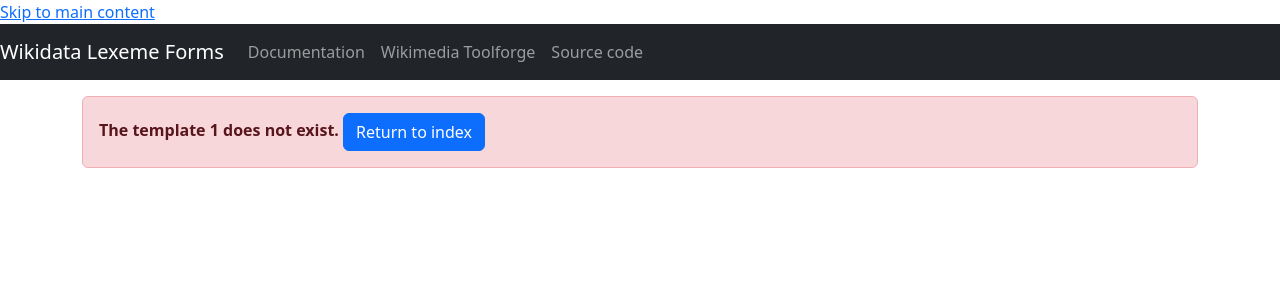
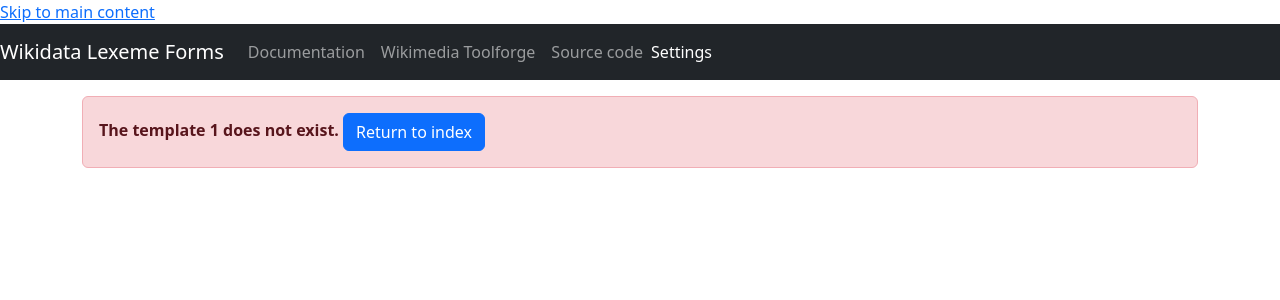
Before and after one commit to lucaswerkmeister/tool-lexeme-forms, a Flask app: page /template/1/bulk/ in a window 1280 px wide. Shown: the top 300 px of the page. Run offline with Flask 3, Linux system fonts and the light colour scheme; parts of the project's set-up code (start-up, migrations or seed data) failed here and were passed over; some libraries are stand-ins or nearby versions.

Commit message:
Add settings heading and link
Put the settings link next to the authentication area. Since the navbar
now has more items, change the breakpoint where it collapses into a
hamburger menu from small to medium.

```diff
--- a/i18n/en.json
+++ b/i18n/en.json
@@ -46,5 +46,7 @@
 	"documentation": "Documentation",
 	"toolforge": "Wikimedia Toolforge",
 	"source-code": "Source code",
-	"login": "Log in"
+	"login": "Log in",
+	"settings-link": "Settings",
+	"settings-heading": "Settings"
 }
--- a/i18n/qqq.json
+++ b/i18n/qqq.json
@@ -48,5 +48,7 @@
 	"documentation": "Text for a link to the tool’s documentation.",
 	"toolforge": "Text for a link to the tool’s hosting platform, Wikimedia Toolforge.",
 	"source-code": "Text for a link to the tool’s source code.",
-	"login": "Text for a link to log into the tool.\n{{Identical|Log in}}"
+	"login": "Text for a link to log into the tool.\n{{Identical|Log in}}",
+	"settings-link": "Text for a link to the tool’s settings in the navbar. Usually identical to {{msg-wm|wikdata-lexeme-forms-settings-heading}}.",
+	"settings-heading": "Heading for the settings page. Usually identical to {{msg-wm|wikdata-lexeme-forms-settings-link}}."
 }
--- a/templates/base.html
+++ b/templates/base.html
@@ -12,7 +12,7 @@
   </head>
   <body>
     <a href="#main" class="sr-only sr-only-focusable">{{ message( 'skip_to_main_content' ) }}</a>
-    <nav class="navbar navbar-expand-sm navbar-dark bg-dark">
+    <nav class="navbar navbar-expand-md navbar-dark bg-dark">
       <a href="{{ url_for('index') }}" class="navbar-brand">{{ message( 'tool_name' ) }}</a>
       <button hidden class="navbar-toggler" type="button" data-toggle="collapse" data-target="#collapsible-menu" aria-controls="collapsible-menu" aria-expanded="false" aria-label="Toggle navigation">
         <span class="navbar-toggler-icon"></span>
@@ -23,6 +23,7 @@
           <li class="nav-item"><a href="//tools.wmflabs.org/" class="nav-link">{{ message( 'toolforge' ) }}</a></li>
           <li class="nav-item"><a href="https://gitlab.wikimedia.org/toolforge-repos/lexeme-forms" class="nav-link">{{ message( 'source_code' ) }}</a></li>
         </ul>
+        <span class="navbar-text"><a href="{{ url_for( 'settings' ) }}" class="nav-link">{{ message( 'settings_link' ) }}</a></span>
         {{ authentication_area() }}
       </div>
     </nav>
--- a/templates/settings.html
+++ b/templates/settings.html
@@ -1,5 +1,6 @@
 {% extends "base.html" %}
 {% block main %}
+<h1>{{ message( 'settings_heading' ) }}</h1>
 <form method="post">
   <input name="csrf_token" type="hidden" value="{{ csrf_token() }}">
   <div class="form-group">
```
